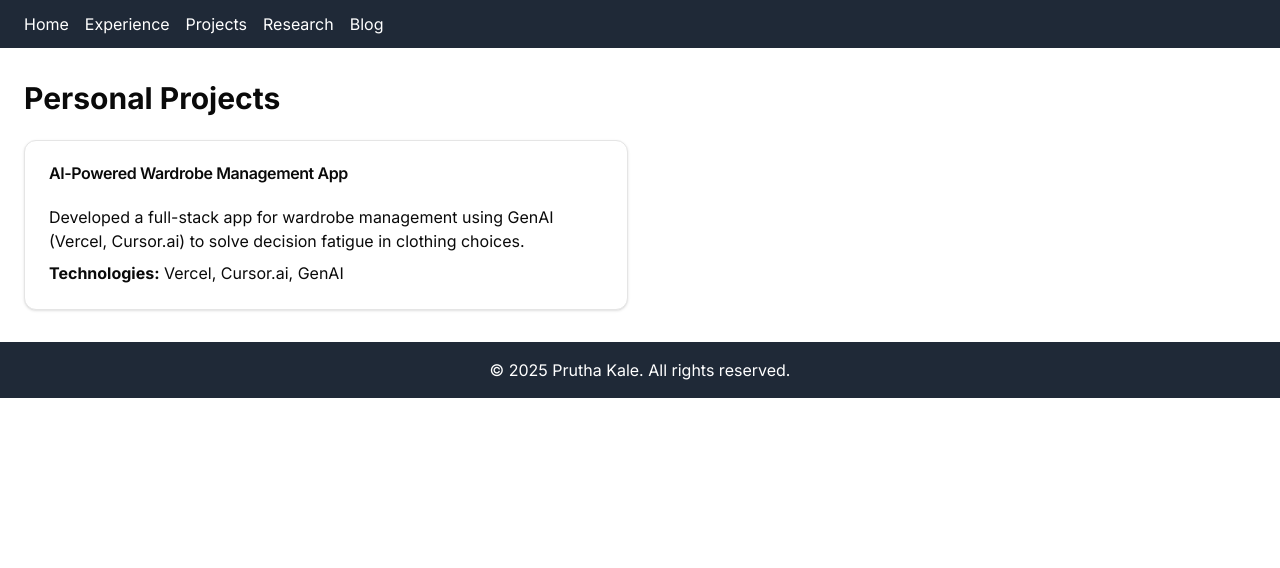
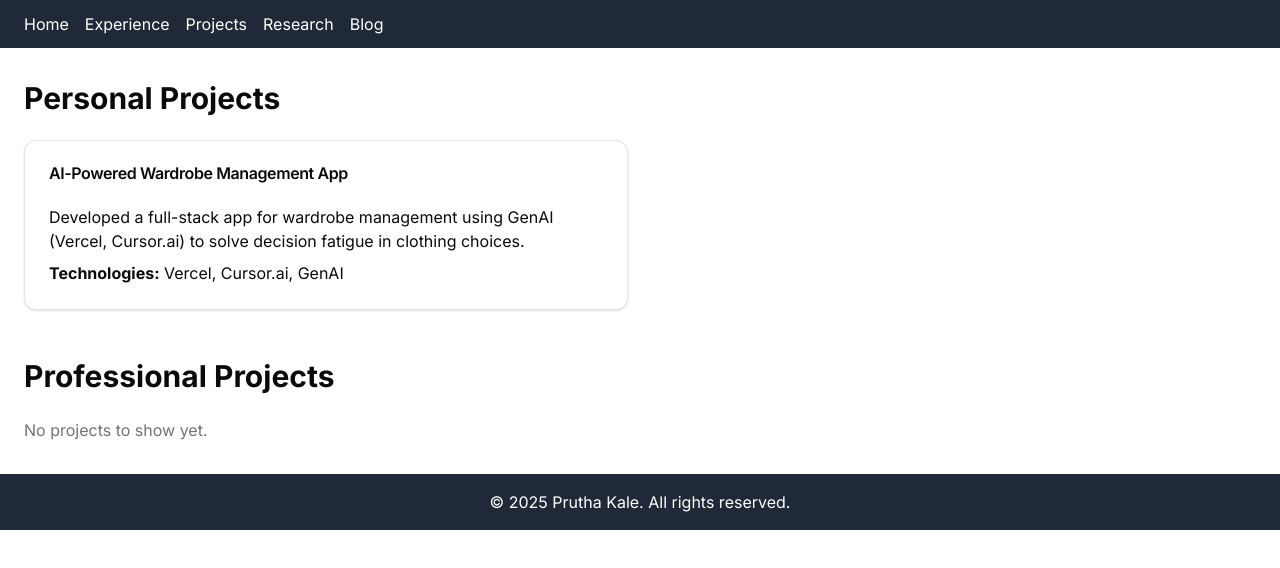
Before and after one commit to pinee/website, a Next.js app: page /projects in a window 1280 px wide. Shown: the top 568 px of the page. Built offline with nearby package versions, Linux system fonts and the light colour scheme.

Commit message:
feat: separate personal and professional projects in ProjectsPage
Co-authored-by: Pruth@ <19633154+pinee@users.noreply.github.com>

```diff
--- a/app/projects/page.tsx
+++ b/app/projects/page.tsx
@@ -6,20 +6,26 @@ interface Project {
   technologies: string[]
 }
 
-const projects: Project[] = [
+const personalProjects: Project[] = [
   {
     title: "AI-Powered Wardrobe Management App",
     description:
       "Developed a full-stack app for wardrobe management using GenAI (Vercel, Cursor.ai) to solve decision fatigue in clothing choices.",
     technologies: ["Vercel", "Cursor.ai", "GenAI"],
   },
-  // You can add more projects here as needed
+  // You can add more personal projects here as needed
 ]
 
-export default function ProjectsPage() {
+const professionalProjects: Project[] = [
+  // Add your professional/work projects here as needed
+]
+
+function ProjectGrid({ projects }: { projects: Project[] }) {
+  if (projects.length === 0) {
+    return <p className="text-muted-foreground">No projects to show yet.</p>
+  }
+
   return (
-    <div>
-      <h1 className="text-3xl font-bold mb-6">Personal Projects</h1>
     <div className="grid grid-cols-1 md:grid-cols-2 gap-6">
       {projects.map((project, index) => (
         <Card key={index}>
@@ -35,6 +41,21 @@ export default function ProjectsPage() {
         </Card>
       ))}
     </div>
+  )
+}
+
+export default function ProjectsPage() {
+  return (
+    <div className="flex flex-col gap-12">
+      <section>
+        <h1 className="text-3xl font-bold mb-6">Personal Projects</h1>
+        <ProjectGrid projects={personalProjects} />
+      </section>
+
+      <section>
+        <h2 className="text-3xl font-bold mb-6">Professional Projects</h2>
+        <ProjectGrid projects={professionalProjects} />
+      </section>
     </div>
   )
 }
```
Lines whose indentation alone changed are shown as unchanged.
